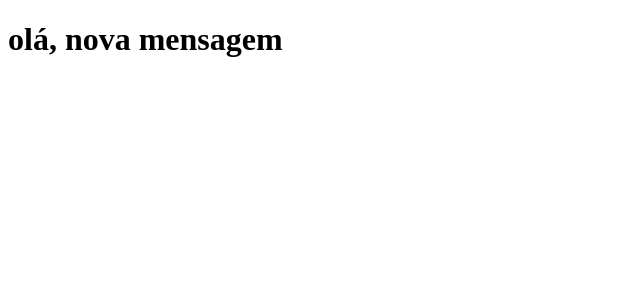
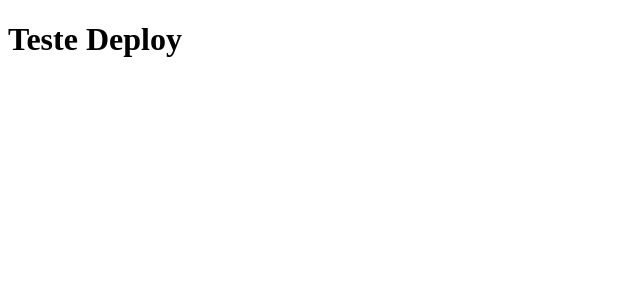
Before and after one commit to Lucas-Stein123/curso.dev.treino, a Next.js app: page / in a window 1280 px wide. Shown: the top 300 px of the page, without its empty margins (0-640 px from the left). Built offline with nearby package versions, Linux system fonts and the light colour scheme.

Commit message:
corrigindo deploy

```diff
--- a/pages/index.js
+++ b/pages/index.js
@@ -1,5 +1,5 @@
 function Home () {
-    return <h1>olá, nova mensagem</h1>
+    return <h1>Teste Deploy</h1>
 }
 
 export default Home;
```
Also changed, not shown: 1 other file (tests, documents, lock files or other folders).
